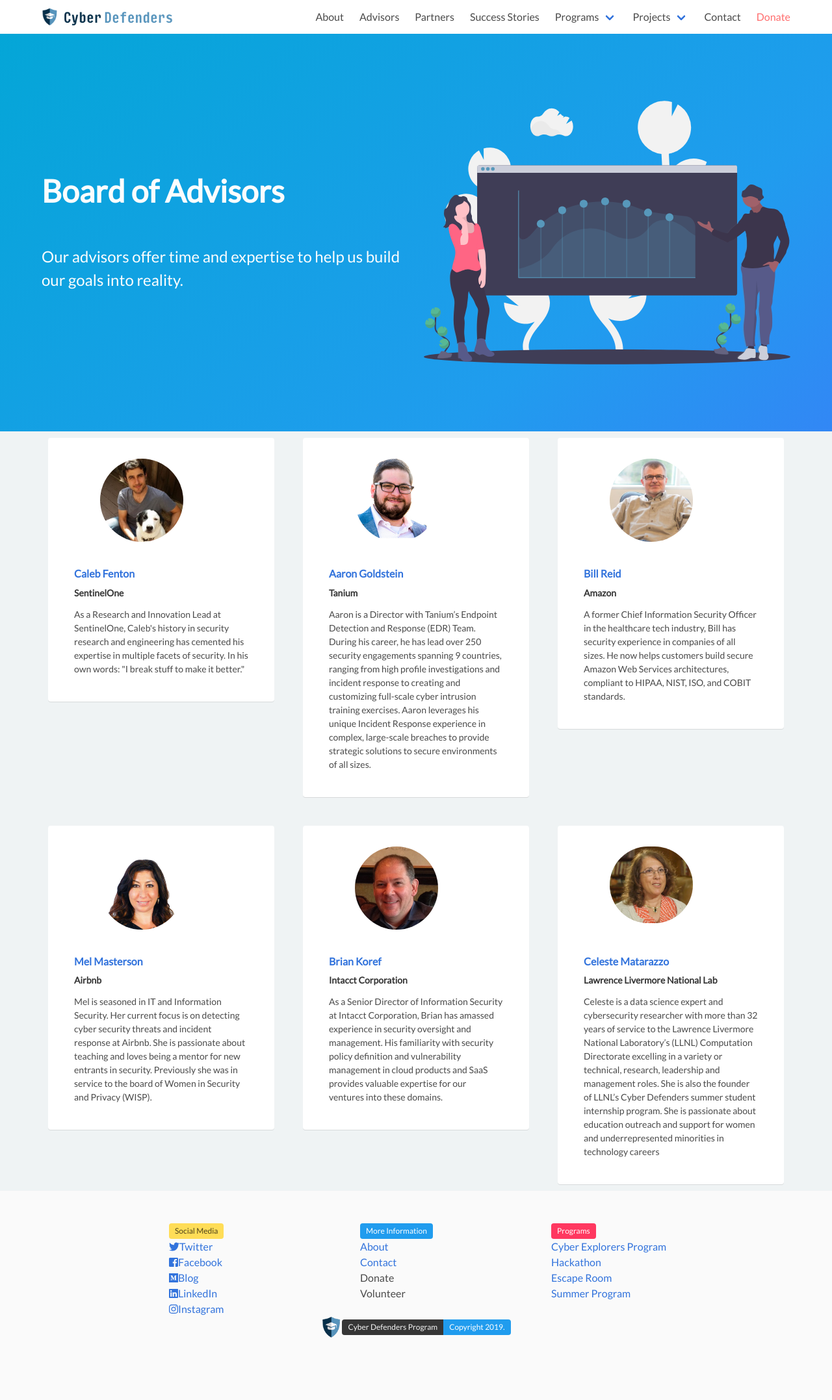
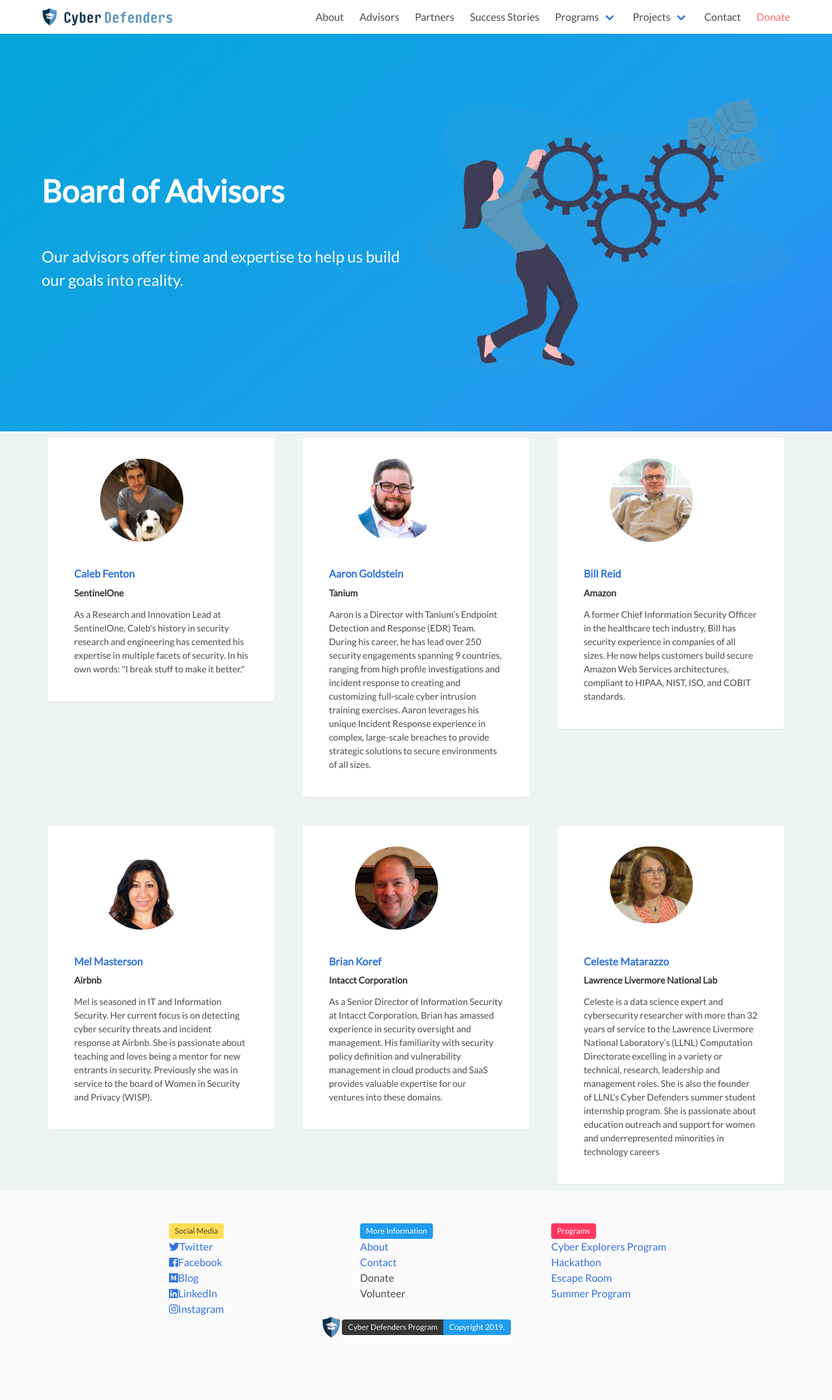
Before and after one commit to cyberdefendersprogram/www-homepage, a Jekyll site: the page built from advisors.html, in a window 1280 px wide. Shown: the whole page at 65% size. Built offline with Jekyll 4.4.1, drawn with Linux system fonts in a browser that asks for light colours; nearby versions of some CDN libraries.

Commit message:
Update advisors.html

```diff
--- a/advisors.html
+++ b/advisors.html
@@ -17,7 +17,7 @@
                 </div>
                 <div class="column">
                         <figure class="image is-square">
-                            <img src="{{ site.url }}{{site.baseurl}}assets/undraw-svgs/undraw_growth_analytics_8btt.svg">
+                            <img src="{{ site.url }}{{site.baseurl}}assets/undraw-svgs/undraw_in_progress_ql66.svg">
                         </figure>
                 </div>
             </div>
```
